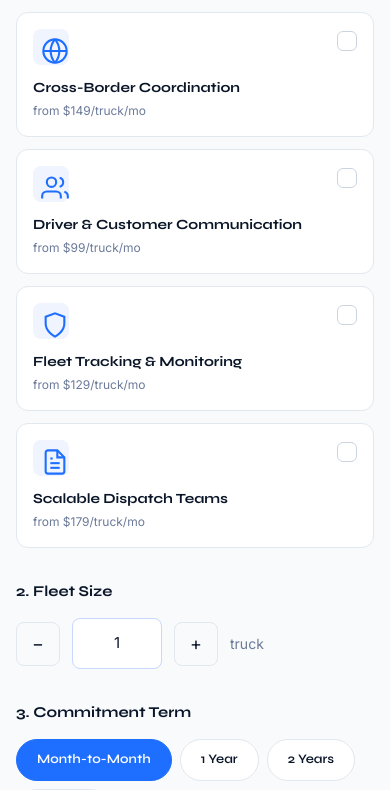
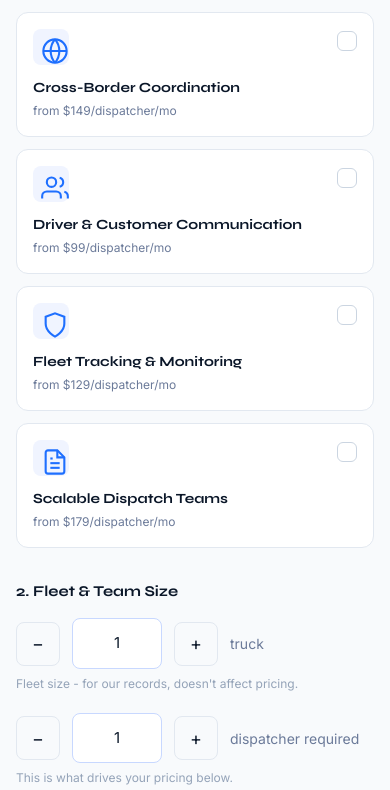
Before and after one commit to Sanshray06/canada, a Next.js app: page / in a window 390 px wide. Shown: the part 4031-4821 px from the top of the page. Built offline with nearby package versions, Linux system fonts and the light colour scheme.

Commit message:
fourth commit

```diff
--- a/app/api/submit-quote/route.ts
+++ b/app/api/submit-quote/route.ts
@@ -4,9 +4,9 @@ import { supabase } from "@/lib/supabase";
 export async function POST(req: NextRequest) {
   try {
     const body = await req.json();
-    const { name, email, phone, company, services, trucks, term, monthlyTotal, contractTotal, totalDiscountPct, message } = body;
+    const { name, email, phone, company, services, trucks, dispatchers, term, monthlyTotal, contractTotal, totalDiscountPct, message } = body;
 
-    if (!name || !email || !phone || !services?.length || !trucks || !term) {
+if (!name || !email || !phone || !services?.length || !trucks || !dispatchers || !term) {
       return NextResponse.json({ error: "Missing required fields." }, { status: 400 });
     }
 
@@ -20,6 +20,7 @@ export async function POST(req: NextRequest) {
           company: company || null,
           services,
           trucks,
+          dispatchers,
           term,
           monthly_total: monthlyTotal,
           contract_total: contractTotal,
--- a/components/Footer.tsx
+++ b/components/Footer.tsx
@@ -1,4 +1,7 @@
 "use client";
+
+import Image from "next/image";
+
 export default function Footer() {
   return (
     <footer
@@ -16,11 +19,14 @@ export default function Footer() {
             <div className="flex items-center gap-3 mb-4 sm:mb-5">
               <div
                 className="w-8 h-8 sm:w-9 sm:h-9 rounded-xl flex items-center justify-center flex-shrink-0"
-                style={{ background: "#1E6FFF" }}
               >
-                <svg viewBox="0 0 24 24" className="w-4 h-4 sm:w-5 sm:h-5 fill-white">
-                  <path d="M12 2C6.5 2 2 6.5 2 12s4.5 10 10 10 10-4.5 10-10S17.5 2 12 2zm0 3c1.1 0 2 .9 2 2s-.9 2-2 2-2-.9-2-2 .9-2 2-2zm-4 7c0-1.1.9-2 2-2h4c1.1 0 2 .9 2 2v5H8v-5z" />
-                </svg>
+                <Image
+                            src="/logo.png"
+                            alt="CargoSync logo"
+                            width={50}
+                            height={50}
+                            className="rounded-xl flex-shrink-0"
+                          />
               </div>
               <span
                 style={{
--- a/components/QuoteCalculator.tsx
+++ b/components/QuoteCalculator.tsx
@@ -12,6 +12,7 @@ function formatUSD(n: number) {
 export default function QuoteCalculator() {
   const [selectedSlugs, setSelectedSlugs] = useState<string[]>([]);
   const [trucks, setTrucks] = useState(1);
+  const [dispatchers, setDispatchers] = useState(1);
   const [term, setTerm] = useState("monthly");
   const [contact, setContact] = useState({ name: "", email: "", phone: "", company: "", message: "" });
   const [state, setState] = useState<FormState>("idle");
@@ -19,7 +20,7 @@ export default function QuoteCalculator() {
   const [savedQuoteId, setSavedQuoteId] = useState<string | null>(null);
   const summaryRef = useRef<HTMLDivElement>(null);
 
-  const calc = useMemo(() => calculateQuote(selectedSlugs, trucks, term), [selectedSlugs, trucks, term]);
+  const calc = useMemo(() => calculateQuote(selectedSlugs, dispatchers, term), [selectedSlugs, dispatchers, term]);
 
   useEffect(() => {
     if (state === "error" && summaryRef.current) {
@@ -53,6 +54,7 @@ export default function QuoteCalculator() {
           ...contact,
           services: selectedSlugs,
           trucks,
+          dispatchers,
           term,
           monthlyTotal: calc.monthlyTotal,
           contractTotal: calc.contractTotal,
@@ -115,6 +117,7 @@ export default function QuoteCalculator() {
               setState("idle");
               setSelectedSlugs([]);
               setTrucks(1);
+              setDispatchers(1);
               setTerm("monthly");
               setContact({ name: "", email: "", phone: "", company: "", message: "" });
             }}
@@ -181,7 +184,7 @@ export default function QuoteCalculator() {
               fontFamily: "Inter, sans-serif",
             }}
           >
-            Select the services you need, your fleet size, and a commitment term, get an instant estimate.
+            Select the services you need, your team size, and a commitment term, get an instant estimate.
           </p>
         </div>
 
@@ -240,7 +243,7 @@ export default function QuoteCalculator() {
                         {s.title}
                       </p>
                       <p style={{ fontFamily: "Inter, sans-serif", fontSize: "12px", color: "#6B7A99" }}>
-                        from {pricing ? formatUSD(pricing.basePerTruckMonthly) : ""}/truck/mo
+                        from {pricing ? formatUSD(pricing.basePerDispatcherMonthly) : ""}/dispatcher/mo
                       </p>
                     </button>
                   );
@@ -248,14 +251,16 @@ export default function QuoteCalculator() {
               </div>
             </div>
 
-            {/* Trucks */}
+            {/* Fleet & Team */}
             <div>
               <h3
                 style={{ fontFamily: "Syne, sans-serif", fontWeight: 700, fontSize: "15px", color: "#0A1628" }}
                 className="mb-4"
               >
-                2. Fleet Size
+                2. Fleet & Team Size
               </h3>
+              <div className="space-y-5">
+                <div>
                   <div className="flex items-center gap-3">
                     <button
                       type="button"
@@ -284,6 +289,46 @@ export default function QuoteCalculator() {
                     <span style={{ fontFamily: "Inter, sans-serif", fontSize: "14px", color: "#6B7A99" }}>
                       {trucks === 1 ? "truck" : "trucks"}
                     </span>
+                  </div>
+                  <p style={{ fontFamily: "Inter, sans-serif", fontSize: "12px", color: "#94A3B8" }} className="mt-1.5">
+                    Fleet size - for our records, doesn't affect pricing.
+                  </p>
+                </div>
+
+                <div>
+                  <div className="flex items-center gap-3">
+                    <button
+                      type="button"
+                      onClick={() => setDispatchers((d) => Math.max(1, d - 1))}
+                      className="w-11 h-11 rounded-lg flex items-center justify-center"
+                      style={{ border: "1.5px solid #E2E8F0", color: "#0A1628", fontSize: "18px" }}
+                    >
+                      −
+                    </button>
+                    <input
+                      type="number"
+                      min={1}
+                      value={dispatchers}
+                      onChange={(e) => setDispatchers(Math.max(1, parseInt(e.target.value) || 1))}
+                      className="form-input text-center qc-no-spinner"
+                      style={{ width: "90px" }}
+                    />
+                    <button
+                      type="button"
+                      onClick={() => setDispatchers((d) => d + 1)}
+                      className="w-11 h-11 rounded-lg flex items-center justify-center"
+                      style={{ border: "1.5px solid #E2E8F0", color: "#0A1628", fontSize: "18px" }}
+                    >
+                      +
+                    </button>
+                    <span style={{ fontFamily: "Inter, sans-serif", fontSize: "14px", color: "#6B7A99" }}>
+                      {dispatchers === 1 ? "dispatcher" : "dispatchers"} required
+                    </span>
+                  </div>
+                  <p style={{ fontFamily: "Inter, sans-serif", fontSize: "12px", color: "#94A3B8" }} className="mt-1.5">
+                    This is what drives your pricing below.
+                  </p>
+                </div>
               </div>
             </div>
 
@@ -405,7 +450,7 @@ export default function QuoteCalculator() {
                             {s.title}
                           </span>
                           <span style={{ fontFamily: "Inter, sans-serif", fontSize: "13px", color: "#6B7A99" }}>
-                            {formatUSD(p.basePerTruckMonthly)}/truck
+                            {formatUSD(p.basePerDispatcherMonthly)}/dispatcher
                           </span>
                         </div>
                       );
@@ -415,7 +460,7 @@ export default function QuoteCalculator() {
                   <div className="pt-4 space-y-1.5" style={{ borderTop: "1px solid #EEF2F8" }}>
                     <div className="flex items-center justify-between">
                       <span style={{ fontFamily: "Inter, sans-serif", fontSize: "13px", color: "#6B7A99" }}>
-                        {trucks} {trucks === 1 ? "truck" : "trucks"} × {formatUSD(calc.baseMonthlyPerTruck)}
+                        {dispatchers} {dispatchers === 1 ? "dispatcher" : "dispatchers"} × {formatUSD(calc.baseMonthlyPerDispatcher)}
                       </span>
                       <span style={{ fontFamily: "Inter, sans-serif", fontSize: "13px", color: "#6B7A99" }}>
                         {formatUSD(calc.listMonthly)}
@@ -476,7 +521,7 @@ export default function QuoteCalculator() {
         </form>
       </div>
 
-      {/* Mobile sticky price bar — mirrors live total, submits the same form */}
+      {/* Mobile sticky price bar - mirrors live total, submits the same form */}
       <div
         className="lg:hidden fixed inset-x-0 bottom-0 z-40 flex items-center justify-between gap-4 px-4 sm:px-6"
         style={{
--- a/lib/quote-pricing.tsx
+++ b/lib/quote-pricing.tsx
@@ -1,19 +1,19 @@
 export interface PricingService {
   slug: string;
-  basePerTruckMonthly: number; // USD
+  basePerDispatcherMonthly: number; // USD per dispatcher per month
 }
 
-// Edit these rates anytime — everything else recalculates automatically
+// Edit these rates anytime - everything else recalculates automatically
 export const pricingServices: PricingService[] = [
-  { slug: "freight-dispatch", basePerTruckMonthly: 549 },
-  { slug: "back-office-administration", basePerTruckMonthly: 199 },
-  { slug: "cross-border-coordination", basePerTruckMonthly: 149 },
-  { slug: "driver-customer-communication", basePerTruckMonthly: 99 },
-  { slug: "fleet-tracking-monitoring", basePerTruckMonthly: 129 },
-  { slug: "scalable-dispatch-teams", basePerTruckMonthly: 179 },
+  { slug: "freight-dispatch", basePerDispatcherMonthly: 549 },
+  { slug: "back-office-administration", basePerDispatcherMonthly: 199 },
+  { slug: "cross-border-coordination", basePerDispatcherMonthly: 149 },
+  { slug: "driver-customer-communication", basePerDispatcherMonthly: 99 },
+  { slug: "fleet-tracking-monitoring", basePerDispatcherMonthly: 129 },
+  { slug: "scalable-dispatch-teams", basePerDispatcherMonthly: 179 },
 ];
 
-// Only discount left in the system — based purely on commitment length
+// Only discount left in the system - based purely on commitment length
 export const termOptions = [
   { value: "monthly", label: "Month-to-Month", months: 1, discount: 0 },
   { value: "1year", label: "1 Year", months: 12, discount: 0.07 },
@@ -22,7 +22,7 @@ export const termOptions = [
 ];
 
 export interface QuoteCalculation {
-  baseMonthlyPerTruck: number;
+  baseMonthlyPerDispatcher: number;
   listMonthly: number;
   termDiscount: number;
   totalDiscountPct: number;
@@ -32,10 +32,12 @@ export interface QuoteCalculation {
   savingsVsListPrice: number;
 }
 
-export function calculateQuote(serviceSlugs: string[], trucks: number, termValue: string): QuoteCalculation {
+// Price = (sum of selected service rates) × dispatchers, then term discount applied.
+// Fleet size (trucks) is informational only - it does NOT affect price.
+export function calculateQuote(serviceSlugs: string[], dispatchers: number, termValue: string): QuoteCalculation {
   const selected = pricingServices.filter((s) => serviceSlugs.includes(s.slug));
-  const baseMonthlyPerTruck = selected.reduce((sum, s) => sum + s.basePerTruckMonthly, 0);
-  const listMonthly = baseMonthlyPerTruck * trucks;
+  const baseMonthlyPerDispatcher = selected.reduce((sum, s) => sum + s.basePerDispatcherMonthly, 0);
+  const listMonthly = baseMonthlyPerDispatcher * dispatchers;
 
   const term = termOptions.find((t) => t.value === termValue) || termOptions[0];
   const termDiscount = term.discount;
@@ -47,7 +49,7 @@ export function calculateQuote(serviceSlugs: string[], trucks: number, termValue
   const savingsVsListPrice = Math.round((listMonthly - monthlyTotal) * termMonths);
 
   return {
-    baseMonthlyPerTruck,
+    baseMonthlyPerDispatcher,
     listMonthly,
     termDiscount,
     totalDiscountPct,
```
Also changed, not shown: app/admin/quotes/page.tsx (+10 -6 lines). Lines whose indentation alone changed are shown as unchanged.
